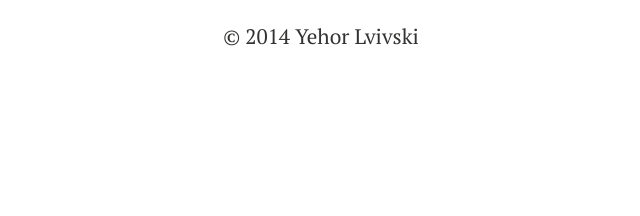
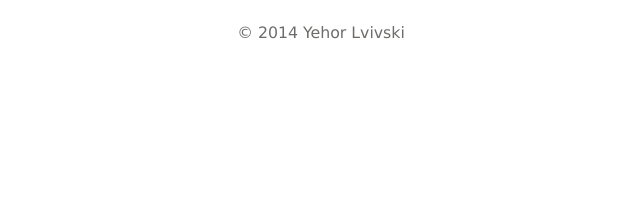
Before and after one commit to lvivski/blog, a Jekyll site: the page built from index.html, in a window 1280 px wide. Shown: the top 216 px of the page, without its empty margins (319-959 px from the left). Built offline with Jekyll 4.4.1, drawn with Linux system fonts in a browser that asks for light colours; some web fonts are replaced; Markdown is read by kramdown in place of the engine named in the settings.

Commit message:
better footer styles

```diff
--- a/css/main.css
+++ b/css/main.css
@@ -11,8 +11,12 @@ body {
 	color: rgb(52, 51, 50);
 }
 
-h1, h2, h3, h4, h5, h6, nav, time {
+h1, h2, h3, h4, h5, h6, nav, time, footer {
 	font-family: "PT Sans Caption", Verdana, sans-serif;
+}
+
+footer {
+	text-align: center;
 }
 
 pre, code {
@@ -25,10 +29,6 @@ blockquote {
 	border-left: 1px solid;
 	font-size: 1.5em;
 	font-style: italic;
-	text-align: center;
-}
-
-footer {
 	text-align: center;
 }
 
@@ -87,7 +87,8 @@ article header a {
 	line-height: 1.1;
 }
 
-article header time {
+article header time,
+footer {
 	font-size: .75em;
 	color: rgb(110, 108, 106);
 }
```
